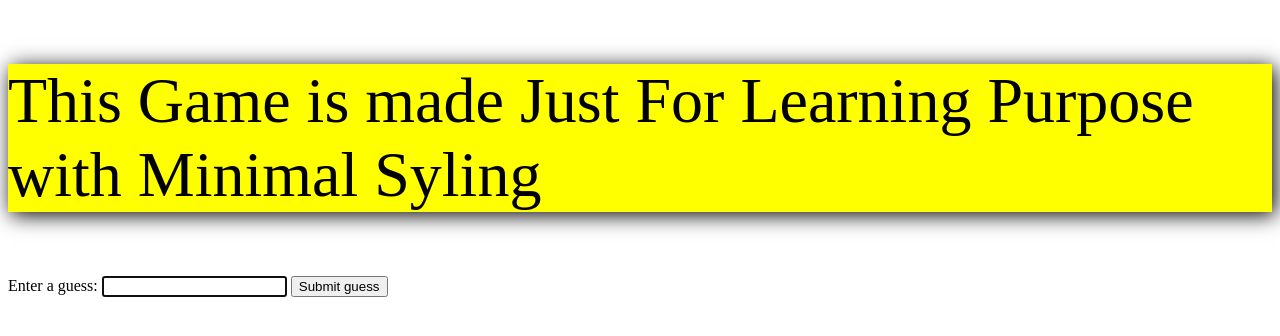
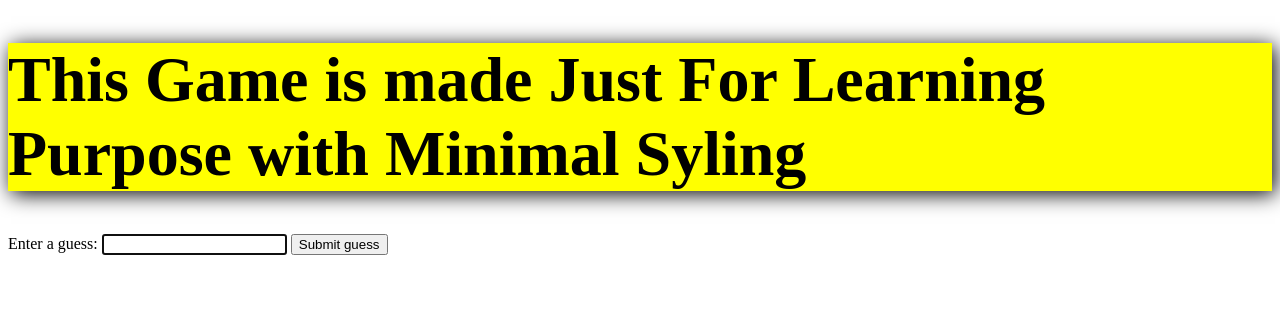
Before and after one commit to pandey-rv/Guess-The-Number, a plain HTML site: page index.html in a window 1280 px wide. Drawn offline with Linux system fonts and the light colour scheme.

Commit message:
final commit

```diff
--- a/index.html
+++ b/index.html
@@ -10,14 +10,15 @@
 
 <body>
     <style>
-        .guesses {
+        .heading {
             background-color: yellow;
             font-size: 400%;
             box-shadow: 3px 3px 20px black;
         }
     </style>
     <div class="resultParas">
-        <p class="guesses">This Game is made Just For Learning Purpose with Minimal Syling</p>
+        <h1 class="heading">This Game is made Just For Learning Purpose with Minimal Syling</h1>
+        <p class="guesses"></p>
         <p class="lastResult"></p>
         <p class="lowOrHi"></p>
     </div>
```
